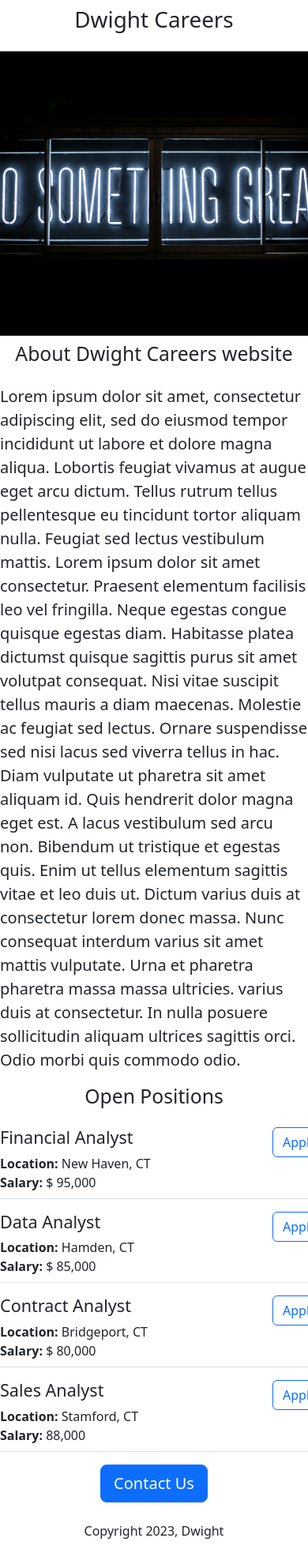
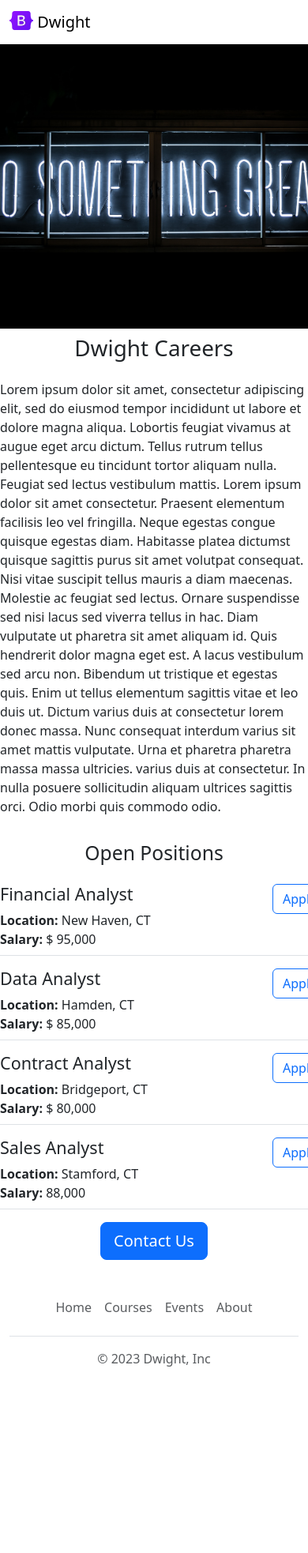
Before and after one commit to dholly2016/career_temp_site, a Flask app: page / in a window 390 px wide; the page is wider, and only the part inside the window is pictured. Shown: that part at 79% size. After the commit the page ends 1730 px from the top of that part, so only its background shows below. Run offline with Flask 3, Linux system fonts and the light colour scheme.

Commit message:
Finished Lesson 2

```diff
--- a/templates/footer.html
+++ b/templates/footer.html
@@ -0,0 +1,12 @@
+<div class="container">
+  <footer class="py-3 my-4">
+    <ul class="nav justify-content-center border-bottom pb-3 mb-3">
+      <li class="nav-item"><a  target="_blank" href="https://jovian.com/dwightholly81" class="nav-link px-2 text-muted">Home</a></li>
+      <li class="nav-item"><a  target="_blank" href="https://jovian.com/dwightholly81" class="nav-link px-2 text-muted">Courses</a></li>
+
+      <li class="nav-item"><a target="_blank" href="https://jovian.com/dwightholly81" class="nav-link px-2 text-muted">Events</a></li>
+      <li class="nav-item"><a  target="_blank" href="https://jovian.com/dwightholly81" class="nav-link px-2 text-muted">About</a></li>
+    </ul>
+    <p class="text-center text-muted">&copy; 2023 Dwight, Inc</p>
+  </footer>
+</div>
--- a/templates/home.html
+++ b/templates/home.html
@@ -17,15 +17,24 @@
     </head>
   </head>
   <body>
+    {% include 'nav.html'%}
   <div class=".container">
-    <h1 class="text-center mt-2 mb-4"=> {{company_name}} Careers </h1>
-    <img class="img-fluid" id="banner"src="static/career.jpg">
+   <img class="img-fluid" id="banner"src="static/career.jpg">
+    <h1 class="text-center mt-2 mb-4"=> {{company_name}} Careers
+    </h1>
 
-    <h2 class="text-center mt-2 mb-4">About Dwight Careers website </h2>
+    <div class= "row" style="margin-bottom:16px;">
+      <div class="col-md-6"
     <p class="lead">
       Lorem ipsum dolor sit amet, consectetur adipiscing elit, sed do eiusmod tempor incididunt ut labore et dolore magna aliqua. Lobortis feugiat vivamus at augue eget arcu dictum. Tellus rutrum tellus pellentesque eu tincidunt tortor aliquam nulla. Feugiat sed lectus vestibulum mattis. Lorem ipsum dolor sit amet consectetur. Praesent elementum facilisis leo vel fringilla. Neque egestas congue quisque egestas diam. Habitasse platea dictumst quisque sagittis purus sit amet volutpat consequat. Nisi vitae suscipit tellus mauris a diam maecenas. Molestie ac feugiat sed lectus. Ornare suspendisse sed nisi lacus sed viverra tellus in hac. Diam vulputate ut pharetra sit amet aliquam id. Quis hendrerit dolor magna eget est. A lacus vestibulum sed arcu non. Bibendum ut tristique et egestas quis. Enim ut tellus elementum sagittis vitae et leo duis ut. Dictum varius duis at consectetur lorem donec massa. Nunc consequat interdum varius sit amet mattis vulputate. Urna et pharetra pharetra massa massa ultricies.
 
-   varius duis at consectetur. In nulla posuere sollicitudin aliquam ultrices sagittis orci. Odio morbi quis commodo odio.</p>
+   varius duis at consectetur. In nulla posuere sollicitudin aliquam ultrices sagittis orci. Odio morbi quis commodo odio.
+    </p>
+      </div>
+      <div class="d-none d-md-block col-md-6">
+      <img src="/static/suit.jpg"style="height:320px; border-radius:4px;">
+      </div>
+    </div>
   <h2 class="text-center mt-2 mb-4"> Open Positions </h2>
     <p>
       {%for job in jobs %}
@@ -34,8 +43,8 @@
     </p>
     <div class="text-center">
     <button class= "btn btn-primary btn-lg"> Contact Us</button>
-      <p class="mt-4">Copyright 2023, Dwight</p>
     </div>
   </div>
+    {% include 'footer.html' %}
   </body>
 </html>
--- a/templates/nav.html
+++ b/templates/nav.html
@@ -0,0 +1,9 @@
+<nav class="navbar shadow-sm fixed-top bg-white">
+  <div class="container-fluid">
+    <a class="navbar-brand" href="#">
+      <img src="/static/logo.svg" alt="" width="30" height="24" class="d-inline-block align-text-top">
+      Dwight
+    </a>
+  </div>
+</nav>
+<div style="height:56px"></div>
```
Also changed, not shown: static/logo.svg (added).
